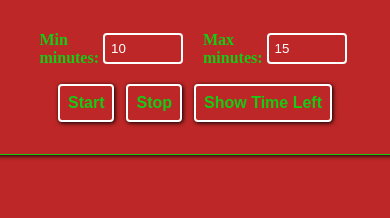
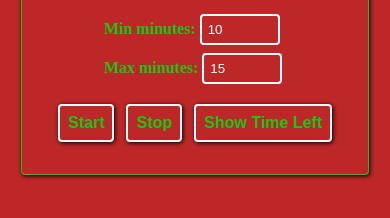
Before and after one commit to Cleanly1/Christmas-Game-Timer, a website: page public/index.html in a window 390 px wide. Shown: the part 418-636 px from the top of the page. Drawn offline with nearby package versions, Linux system fonts and the light colour scheme; files that its build step writes are made by us from their sources.

Commit message:
adjusted styling to work better on mobile

```diff
--- a/src/styling/components/_input.scss
+++ b/src/styling/components/_input.scss
@@ -14,7 +14,13 @@
 
 	&_container {
 		display: flex;
-		margin: 16px;
+		margin: 16px 8px;
+		flex-flow: column nowrap;
+
+		@media screen and (min-width: 600px) {
+			flex-flow: row;
+			margin: 16px;
+		}
 
 		& span {
 			display: flex;
```
